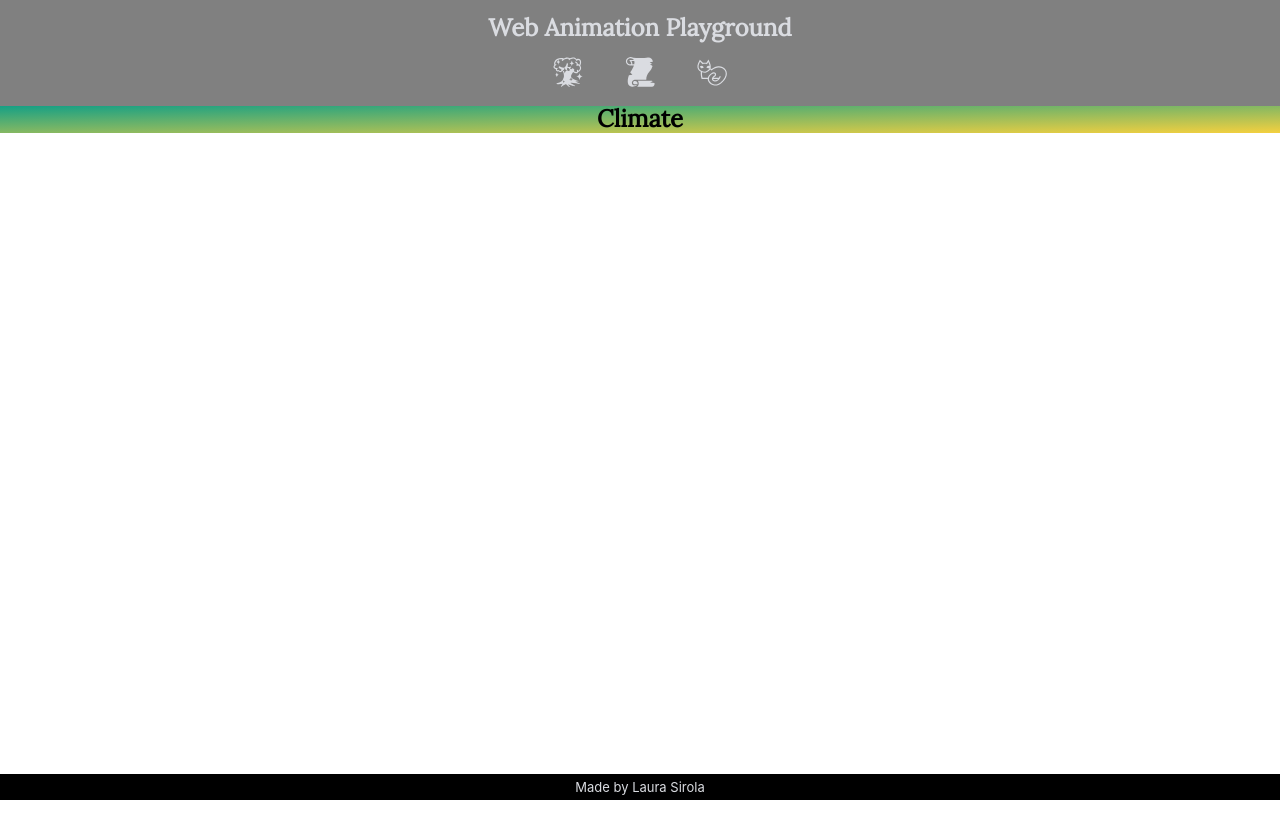
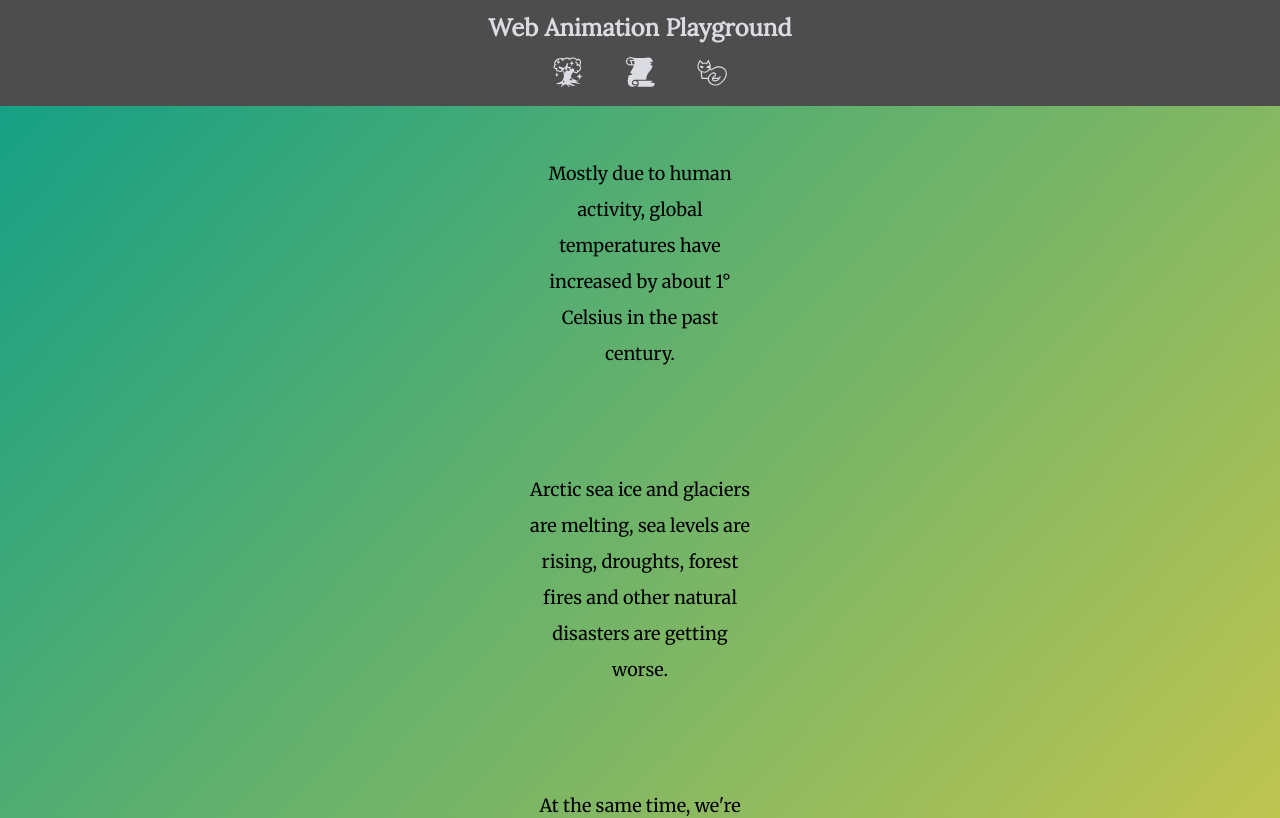
Before and after one commit to Raichan/animation-playground, a React (Create React App) app: page /climate in a window 1280 px wide. Shown: the top 818 px of the page. Built offline with nearby package versions, Linux system fonts and the light colour scheme.

Commit message:
Background fix, placeholder content

```diff
--- a/src/App.css
+++ b/src/App.css
@@ -22,7 +22,7 @@ body {
 }
 
 #navigation {
-  background-color:grey;
+  background-color: #4d4d4d;
   padding-bottom: 10px;
 }
 
@@ -34,6 +34,7 @@ body {
   display: inline;
   margin: 20px;
   font-size: xx-large;
+  border-radius: 50%;
 }
 
 #title {
@@ -98,28 +99,36 @@ pre {
   flex: 1;
 }
 
-#main {
+.main {
   background-image: linear-gradient(to bottom right, #ff4e50 0%, #f9d423 100%);
 }
 
-#main p {
+#content p {
   font-size: large;
-  max-width: 20%;
-  margin: auto;
   padding: 50px;
   line-height: 2;
+  max-width: 220px;
+  margin: auto;
 }
 
-#climate {
+.icon {
+  font-size: xx-large;
+}
+
+.climate {
   background-image: linear-gradient(to bottom right, #16a085 0%, #f4d03f 100%);
 }
 
-#scroll {
+.scroll {
   background-image: linear-gradient(to bottom right, #d558c8 0%, #24d292 100%);
 }
 
-#kawaii {
+.kawaii {
   background-image: linear-gradient(to bottom right, #231557 0%, #44107A 29%, #FF1361 67%, #FFF800 100%);
+}
+
+.kawaii div {
+  padding: 20px;
 }
 
 #footer {
--- a/src/App.js
+++ b/src/App.js
@@ -1,4 +1,4 @@
-import React from 'react'
+import React, { Component } from 'react'
 import { BrowserRouter as Router, Route, Switch } from 'react-router-dom'
 
 import Navigation from './components/Navigation'
@@ -9,17 +9,27 @@ import Kawaii from './components/Kawaii'
 
 import './App.css';
 
-function App() {
+class App extends Component {
+  constructor(props) {
+    super(props);
+    this.state = { page: "main" };
+  }
+
+  changePage = pageClass => {
+    this.setState({ page: pageClass });
+  };
+
+  render() {
     return (
       <Router>
           <div id="flexcontainer">
           <Navigation/>
-        <div id="content">
+          <div id="content" className={ this.state.page }>
             <Switch>
-            <Route exact path="/" component={Main}/>
-            <Route exact path="/climate" component={Climate}/>
-            <Route exact path="/scroll" component={Scroll}/>
-            <Route exact path="/kawaii" component={Kawaii}/>
+              <Route exact path="/" render={() => <Main changePage={this.changePage} />}/>
+              <Route exact path="/climate" render={() => <Climate changePage={this.changePage} />}/>
+              <Route exact path="/scroll" render={() => <Scroll changePage={this.changePage} />}/>
+              <Route exact path="/kawaii" render={() => <Kawaii changePage={this.changePage} />}/>
             </Switch>
           </div>
           <div id="footer"><a href="https://www.laurasirola.com">Made by Laura Sirola</a></div>
@@ -27,5 +37,6 @@ function App() {
       </Router>
     );
   }
+}
 
 export default App;
--- a/src/components/Climate/index.js
+++ b/src/components/Climate/index.js
@@ -1,10 +1,19 @@
 import React, { Component } from 'react'
 
 class Climate extends Component {
-    render() {
+  componentDidMount() {
+    const { changePage } = this.props;
+    changePage("climate");
+ }
+
+  render() {
       return (
         <div id="climate">
-            <h1>Climate</h1>
+          <p>Mostly due to human activity, global temperatures have increased by about 1° Celsius in the past century.</p>
+          <p>Arctic sea ice and glaciers are melting, sea levels are rising, droughts, forest fires and other natural disasters are getting worse.</p>
+          <p>At the same time, we're in the middle of the sixth mass extinction. A million species are in danger of dying out.</p>
+          <p>100 companies cause 71% of the carbon dioxide emissions.</p>
+          <p>We need climate legislation and corporations being held accountable. NOW.</p>
         </div>
       );
     }
--- a/src/components/Kawaii/index.js
+++ b/src/components/Kawaii/index.js
@@ -1,10 +1,17 @@
 import React, { Component } from 'react'
+import { Planet, IceCream, Backpack } from 'react-kawaii'
 
 class Kawaii extends Component {
+  componentDidMount() {
+    const { changePage } = this.props;
+    changePage("kawaii");
+ }
     render() {
       return (
         <div id="kawaii">
-            <h1>Kawaii</h1>
+              <Planet size={150} mood="happy" color="#A6E191" />
+              <IceCream size={230} mood="excited" color="#FDA7DC" />
+              <Backpack size={230} mood="blissful" color="#FFD882" />
         </div>
       );
     }
--- a/src/components/Main/index.js
+++ b/src/components/Main/index.js
@@ -1,11 +1,20 @@
 import React, { Component } from 'react'
+import { GiStarSwirl } from "react-icons/gi";
+
 
 class Main extends Component {
+  componentDidMount() {
+    const { changePage } = this.props;
+    changePage("main");
+ }
     render() {
       return (
         <div id="main">
             <p>
               Welcome to my animation playground! It's a collection of various web animation demos, made just for fun and training. Enjoy!
+              <br/>
+              <span className="icon"><GiStarSwirl/></span>
+              <br/><br/>
             </p>
         </div>
       );
--- a/src/components/Navigation/index.js
+++ b/src/components/Navigation/index.js
@@ -1,6 +1,7 @@
 import React, { Component } from 'react'
 import { GiBlackCat, GiHolyOak, GiScrollUnfurled } from "react-icons/gi";
 import { Link } from 'react-router-dom'
+
 
 class Navigation extends Component {
     render() {
--- a/src/components/Scroll/index.js
+++ b/src/components/Scroll/index.js
@@ -1,10 +1,18 @@
 import React, { Component } from 'react'
 
 class Scroll extends Component {
-    render() {
+  componentDidMount() {
+    const { changePage } = this.props;
+    changePage("scroll");
+ }
+
+  render() {
       return (
         <div id="scroll">
-            <h1>Scroll</h1>
+            <p>This is placeholder text.</p>
+            <p>When this demo is done...</p>
+            <p>...these bits of text should appear...</p>
+            <p>...one after another.</p>
         </div>
       );
     }
```
Lines whose indentation alone changed are shown as unchanged.
